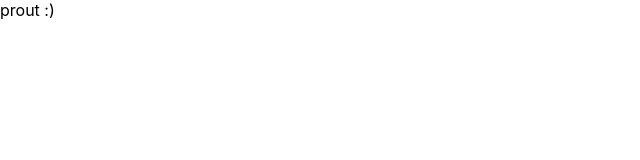
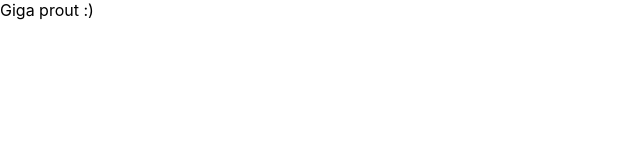
Before and after one commit to DevopsTripleL/Devops, a React (Create React App) app: page / in a window 1280 px wide. Shown: the top 160 px of the page, without its empty margins (0-640 px from the left). Built offline with nearby package versions, Linux system fonts and the light colour scheme.

Commit message:
fix: modifs

```diff
--- a/src/App.js
+++ b/src/App.js
@@ -4,7 +4,7 @@ import React from 'react'
 function App () {
   return (
     <div className="App">
-      prout :)
+      Giga prout :)
     </div>
   )
 }
```
